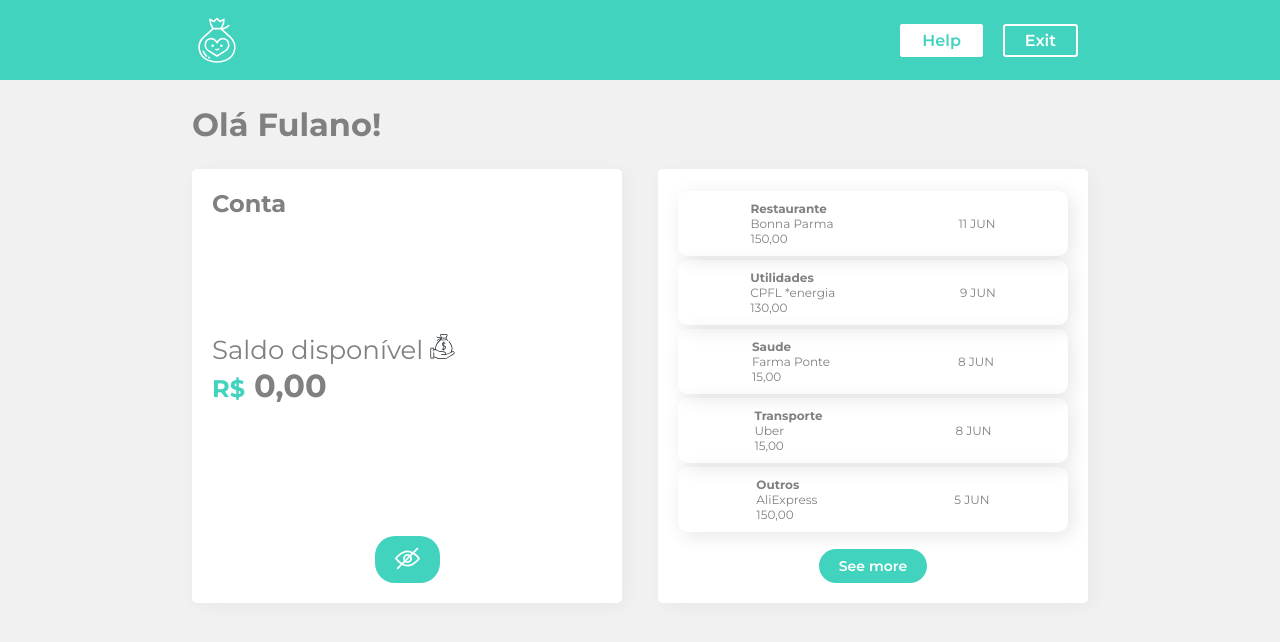
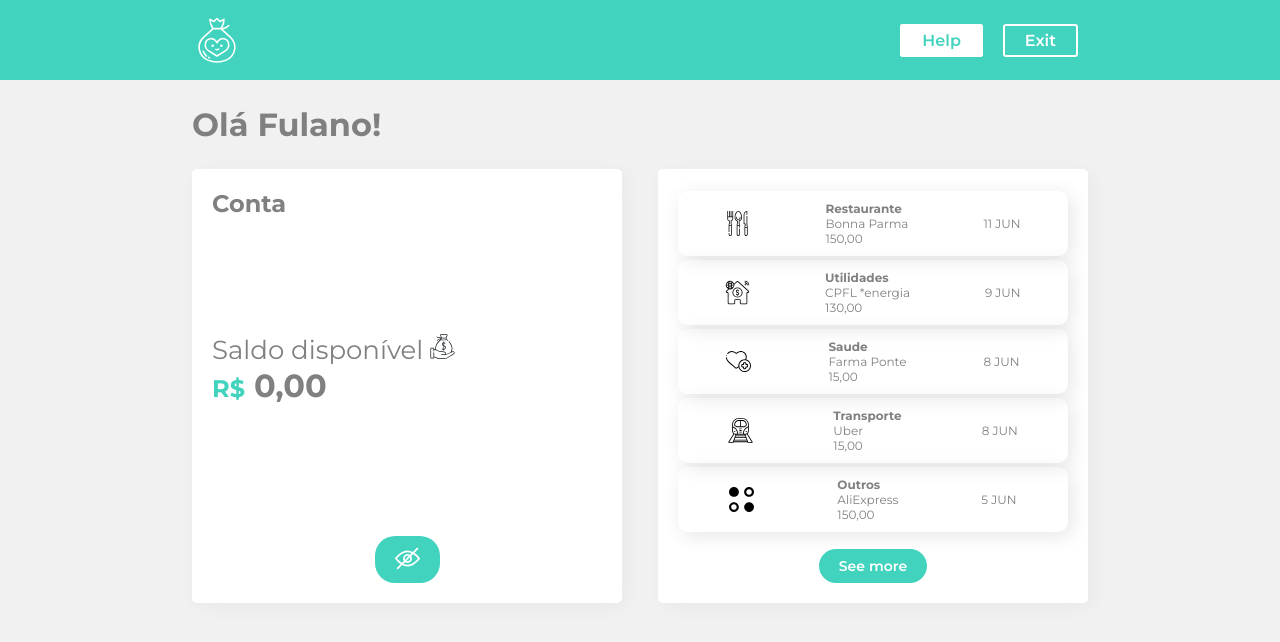
Before and after one commit to devcarolinealmeida/react-styled-components, a React (Create React App) app: page / in a window 1280 px wide. Shown: the top 642 px of the page. Built offline with nearby package versions, Linux system fonts and the light colour scheme.

Commit message:
feat: add function ImageFilter to insert Icon

```diff
--- /dev/null
+++ b/src/Components/ImageFilter.js
@@ -0,0 +1,20 @@
+import React from 'react';
+import alimentacao from '../assets/images/alimentacao.svg'
+import outros from '../assets/images/outros.svg'
+import saude from '../assets/images/saude.svg'
+import transporte from '../assets/images/transporte.svg'
+import utilidades from '../assets/images/utilidades.svg'
+import { Icon } from './UI';
+
+
+export default (type) => {
+    const Images = {
+Restaurante: <Icon src={alimentacao} alt='Restaurante' />,
+Utilidades: <Icon src={utilidades} alt='Utilidades' />,
+Saude: <Icon src={saude} alt='Saude' />,
+Transporte: <Icon src={transporte} alt='Transporte' />,
+default: <Icon src={outros} alt='Outro' />,
+    }
+
+    return Images[type] || Images.default
+}
--- a/src/Components/Items/index.jsx
+++ b/src/Components/Items/index.jsx
@@ -1,6 +1,7 @@
 import React from 'react';
 
 import styled from 'styled-components';
+import ImageFilter from '../ImageFilter';
 import Item from '../Item';
 
 const Items = styled.div`
@@ -17,6 +18,7 @@ const Items = styled.div`
 export default (props) => {
     return (
         <Items>
+            {ImageFilter(props.type)}
             <Item {...props}/>
             <span>{props.date}</span>
         </Items>
```
